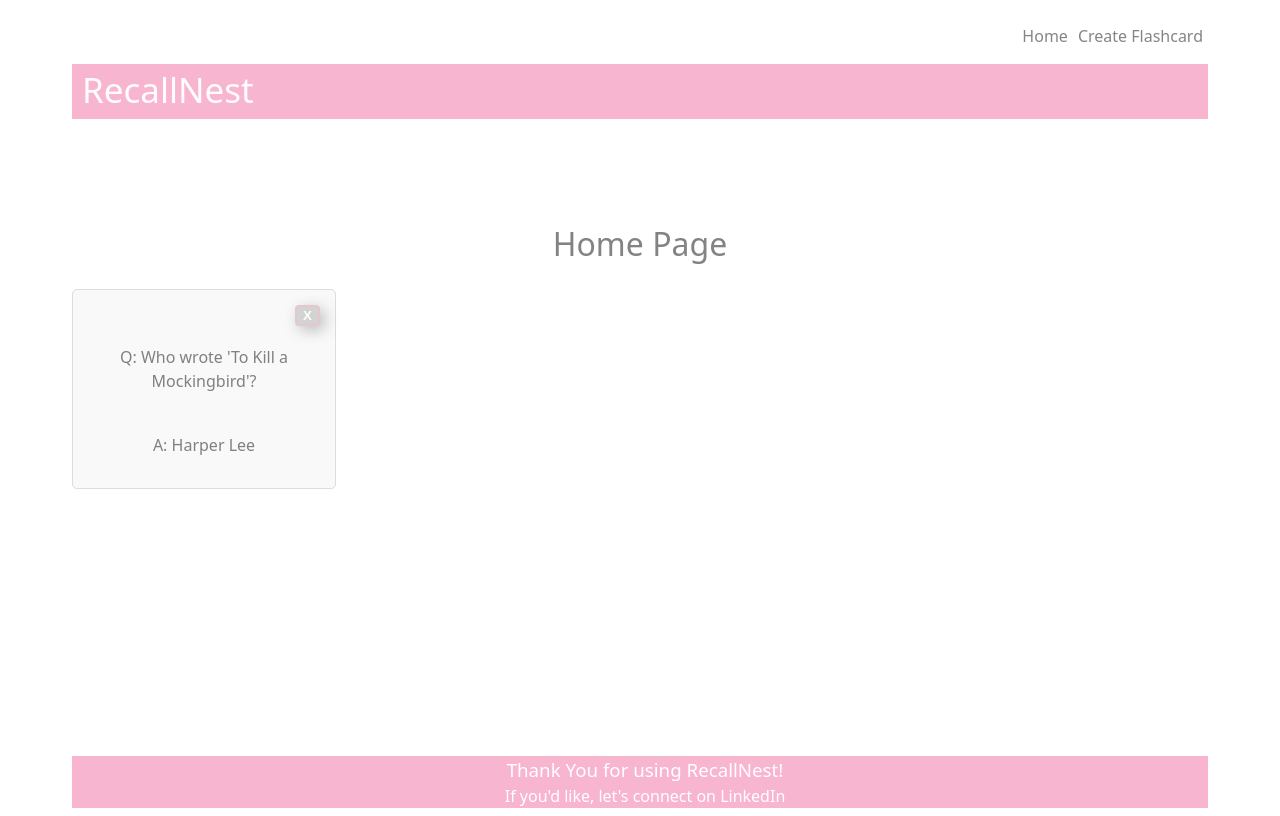
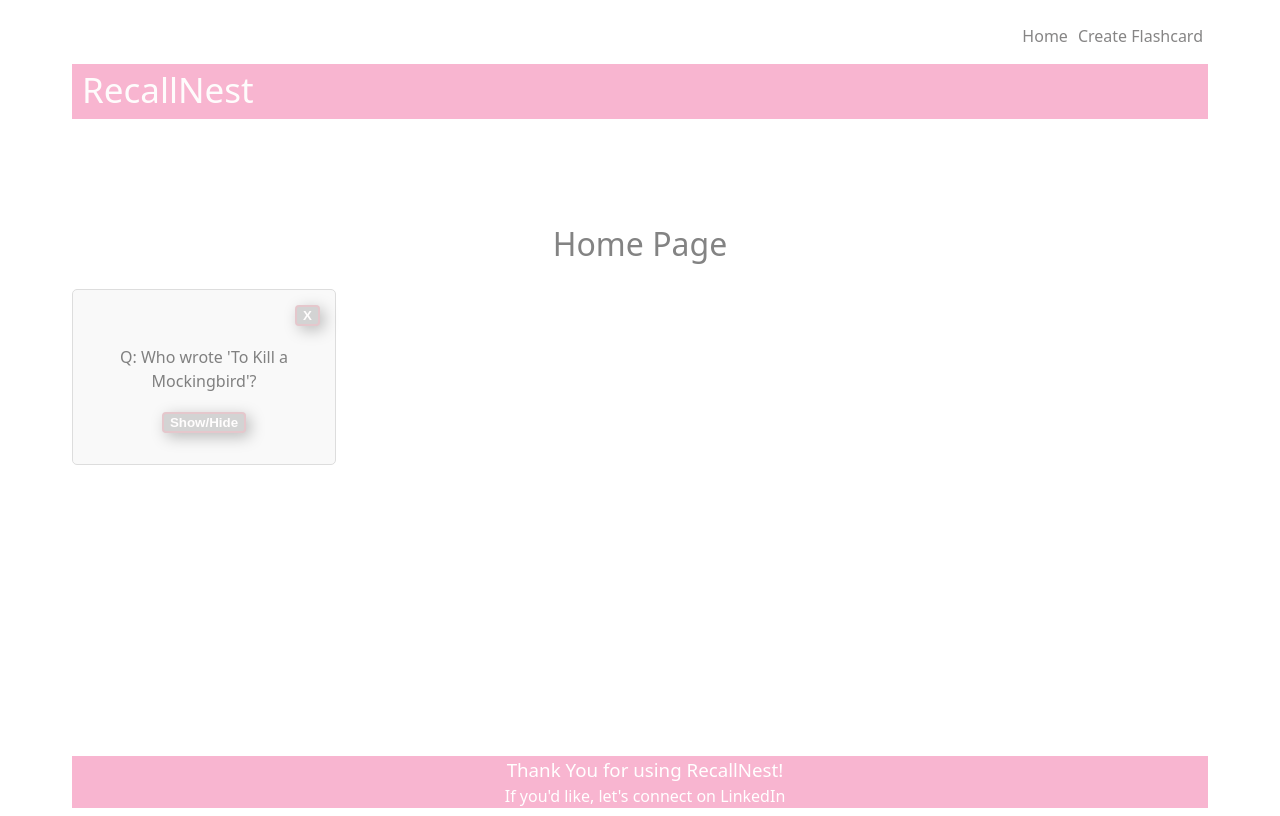
Before and after one commit to drojaa/flashcards, a React app: page / in a window 1280 px wide. Built offline with nearby package versions, Linux system fonts and the light colour scheme; the HTML template or start-up script is replaced by a standard one.

Commit message:
Implement Show funciton

```diff
--- a/src/Home.css
+++ b/src/Home.css
@@ -6,6 +6,7 @@
     gap: 10px; /* Adds space between cards */
     padding: 0;
     list-style: none;
+
   }
 
 #home-li {
@@ -29,6 +30,12 @@
     font-family: system-ui, -apple-system, BlinkMacSystemFont, 'Segoe UI', Roboto, Oxygen, Ubuntu, Cantarell, 'Open Sans', 'Helvetica Neue', sans-serif;
     font-weight: 500;
 }
+#home-res {
+  margin-top: 40px;
+  color: gray;
+  font-family: system-ui, -apple-system, BlinkMacSystemFont, 'Segoe UI', Roboto, Oxygen, Ubuntu, Cantarell, 'Open Sans', 'Helvetica Neue', sans-serif;
+  font-weight: 500;
+}
 
 #close-home {
   box-shadow: 4px 4px 15px rgba(0, 0, 0, 0.25); /* Soft shadow */
@@ -45,3 +52,17 @@
 #close-home:hover {
 background-color: rgb(224, 199, 203);
 }
+
+#show {
+  box-shadow: 4px 4px 15px rgba(0, 0, 0, 0.25); /* Soft shadow */
+  margin: 0;
+  font-weight: bold;
+  border: 2px solid rgb(229, 199, 204);
+  border-radius: 4px;
+  color: #fffdfd;
+  background-color: lightgrey;
+}
+
+#show:hover {
+  background-color: rgb(224, 199, 203);
+  }
--- a/src/Home.tsx
+++ b/src/Home.tsx
@@ -3,6 +3,7 @@
 import { useSelector, useDispatch} from "react-redux";
 import { RootState } from "../redux/store";
 import { removeFlashcard } from "../redux/flashcardsSlice";
+import { useState } from "react";
 import "./Home.css"
 
 
@@ -11,11 +12,18 @@ export default function Home() {
   // accessing the global state flashcards
   const dispatch = useDispatch();
 
+  const [showAnswer, setShowAnswer] = useState("")
+
   function handleClick(flashcard: { question: string; response: string}) {
     // Dispatch the removeFlashcard action with the selected flashcard
     console.log(flashcard.question)
     console.log(flashcard.response)
     dispatch(removeFlashcard(flashcard))
+  }
+
+  function handleShowHide(flashcard: { question: string; response: string}){
+    console.log("Reached")
+    setShowAnswer(flashcard.response)
   }
     return (
       <>
@@ -25,7 +33,10 @@ export default function Home() {
                 <li id="home-li" key={index}>
                     <button onClick={() => handleClick(flashcard)} id="close-home">X</button>
                     <p id="home-p">Q: {flashcard.question}</p>
-                    <p id="home-p">A: {flashcard.response}</p>
+                    <button onClick={() => handleShowHide(flashcard)}id="show">Show/Hide</button>
+                    {showAnswer === String(flashcard.response) &&
+                    <p id="home-res">{flashcard.response}</p>}
+                    <p id="home-res>"></p>
                 </li>
             ))}
         </ul>
```
